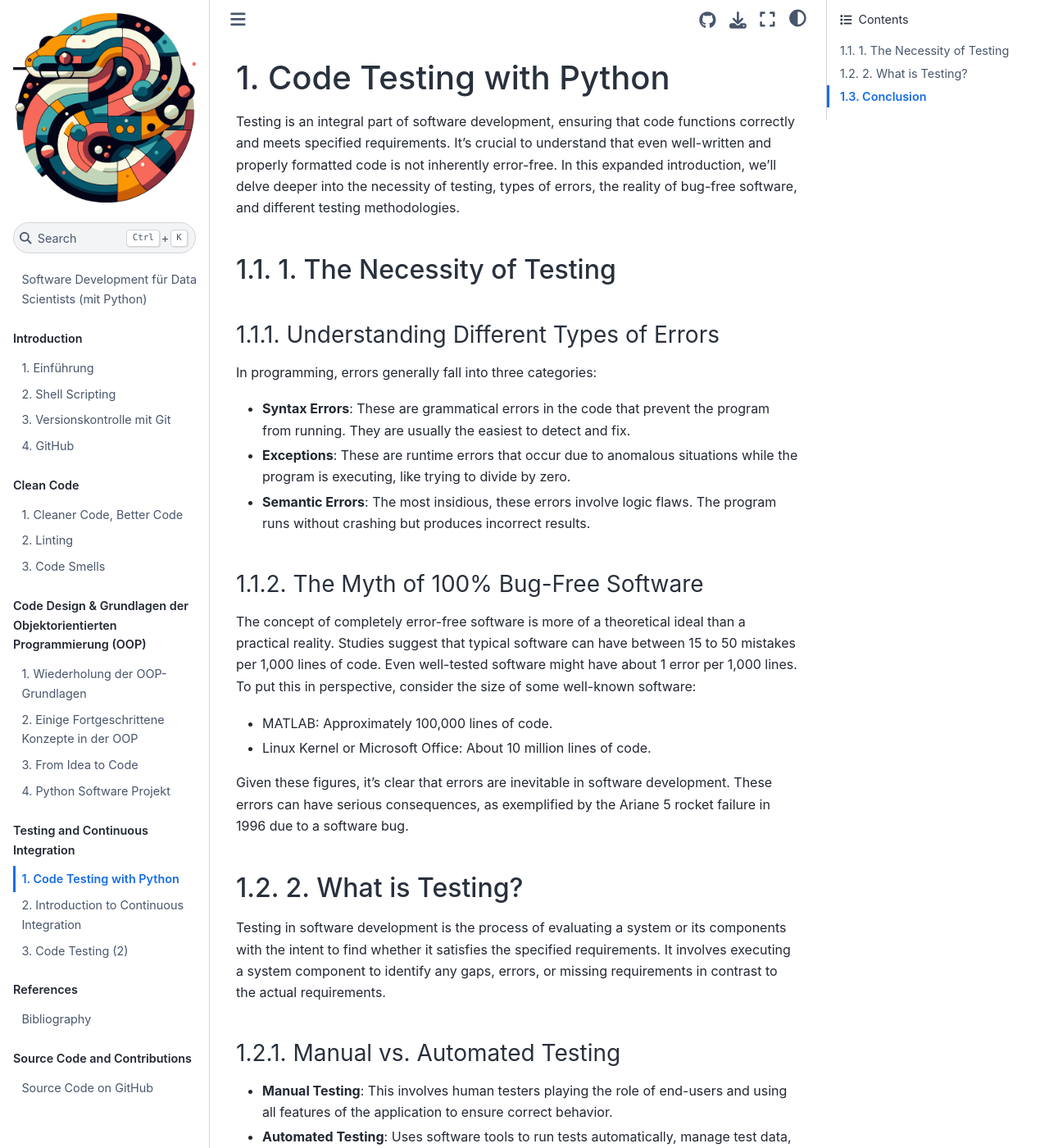
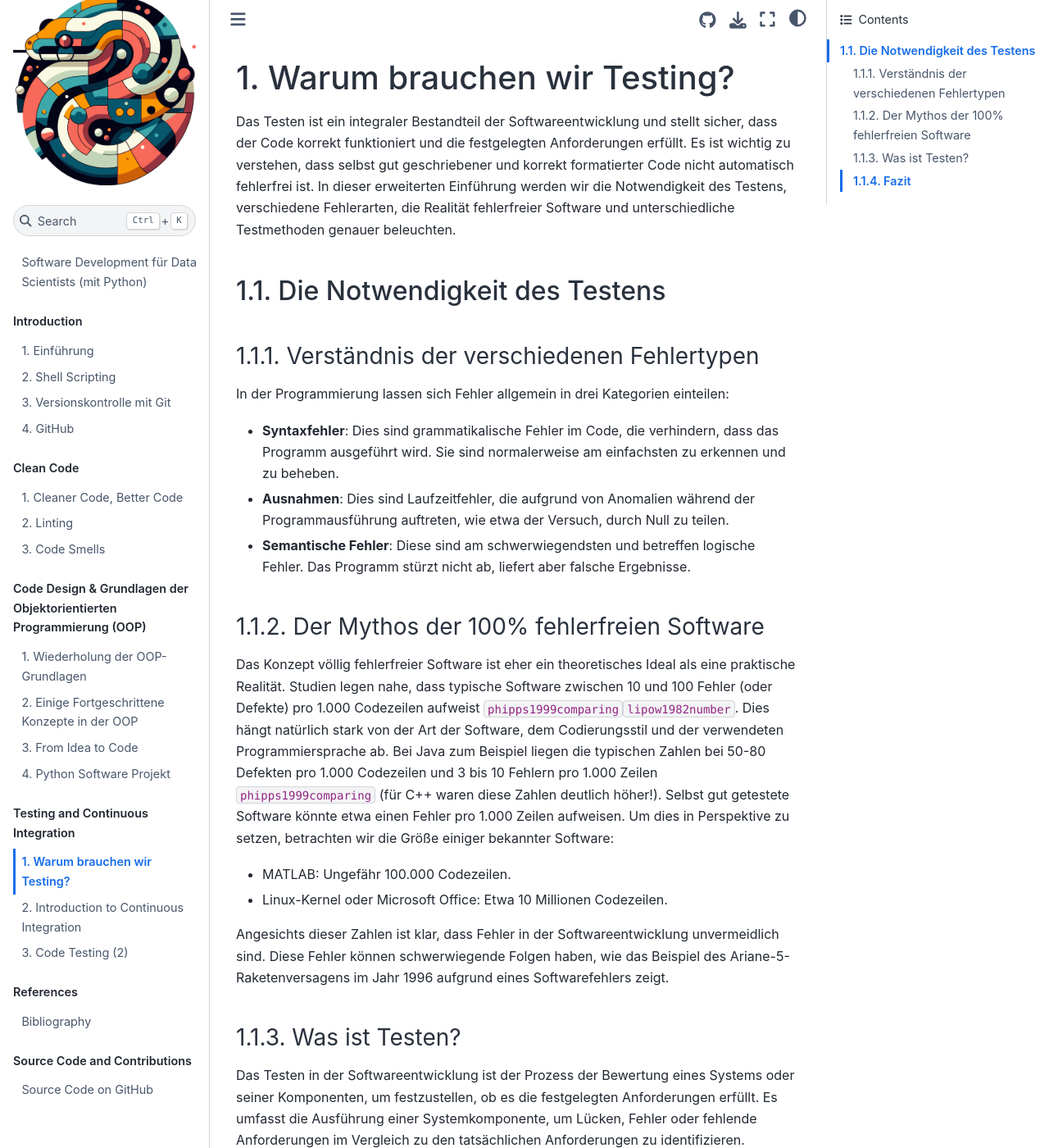
Before and after one commit to florian-huber/data_science_software_dev, a Jupyter Book: the page built from book/06_testing.md, in a window 1280 px wide and 1400 px high. Shown: the whole window at 82% size. Built offline with Jupyter Book 1.0.4 settings and Sphinx 7.4.7 and the Sphinx Book theme 1.1.4, drawn with Linux system fonts in a browser that asks for light colours; pages that are not in the unit, such as notebooks, are missing from menus; cross-references to code outside the pages are shown as plain code; some of the changed text lies outside the part shown.

Commit message:
translate to German + citations

```diff
--- a/book/06_testing.md
+++ b/book/06_testing.md
@@ -1,47 +1,47 @@
-# Code Testing with Python
+# Warum brauchen wir Testing?
 
-Testing is an integral part of software development, ensuring that code functions correctly and meets specified requirements. It's crucial to understand that even well-written and properly formatted code is not inherently error-free. In this expanded introduction, we'll delve deeper into the necessity of testing, types of errors, the reality of bug-free software, and different testing methodologies.
+Das Testen ist ein integraler Bestandteil der Softwareentwicklung und stellt sicher, dass der Code korrekt funktioniert und die festgelegten Anforderungen erfüllt. Es ist wichtig zu verstehen, dass selbst gut geschriebener und korrekt formatierter Code nicht automatisch fehlerfrei ist. In dieser erweiterten Einführung werden wir die Notwendigkeit des Testens, verschiedene Fehlerarten, die Realität fehlerfreier Software und unterschiedliche Testmethoden genauer beleuchten.
 
-### 1. The Necessity of Testing
+## Die Notwendigkeit des Testens
 
-#### Understanding Different Types of Errors
+### Verständnis der verschiedenen Fehlertypen
 
-In programming, errors generally fall into three categories:
+In der Programmierung lassen sich Fehler allgemein in drei Kategorien einteilen:
 
-- **Syntax Errors**: These are grammatical errors in the code that prevent the program from running. They are usually the easiest to detect and fix.
-- **Exceptions**: These are runtime errors that occur due to anomalous situations while the program is executing, like trying to divide by zero.
-- **Semantic Errors**: The most insidious, these errors involve logic flaws. The program runs without crashing but produces incorrect results.
+- **Syntaxfehler**: Dies sind grammatikalische Fehler im Code, die verhindern, dass das Programm ausgeführt wird. Sie sind normalerweise am einfachsten zu erkennen und zu beheben.
+- **Ausnahmen**: Dies sind Laufzeitfehler, die aufgrund von Anomalien während der Programmausführung auftreten, wie etwa der Versuch, durch Null zu teilen.
+- **Semantische Fehler**: Diese sind am schwerwiegendsten und betreffen logische Fehler. Das Programm stürzt nicht ab, liefert aber falsche Ergebnisse.
 
-#### The Myth of 100% Bug-Free Software
+### Der Mythos der 100% fehlerfreien Software
 
-The concept of completely error-free software is more of a theoretical ideal than a practical reality. Studies suggest that typical software can have between 15 to 50 mistakes per 1,000 lines of code. Even well-tested software might have about 1 error per 1,000 lines. To put this in perspective, consider the size of some well-known software:
+Das Konzept völlig fehlerfreier Software ist eher ein theoretisches Ideal als eine praktische Realität. Studien legen nahe, dass typische Software zwischen 10 und 100 Fehler (oder Defekte) pro 1.000 Codezeilen aufweist {cite}`phipps1999comparing`{cite}`lipow1982number`. Dies hängt natürlich stark von der Art der Software, dem Codierungsstil und der verwendeten Programmiersprache ab. Bei Java zum Beispiel liegen die typischen Zahlen bei 50-80 Defekten pro 1.000 Codezeilen und 3 bis 10 Fehlern pro 1.000 Zeilen {cite}`phipps1999comparing` (für C++ waren diese Zahlen deutlich höher!). Selbst gut getestete Software könnte etwa einen Fehler pro 1.000 Zeilen aufweisen. Um dies in Perspektive zu setzen, betrachten wir die Größe einiger bekannter Software:
 
-- MATLAB: Approximately 100,000 lines of code.
-- Linux Kernel or Microsoft Office: About 10 million lines of code.
+- MATLAB: Ungefähr 100.000 Codezeilen.
+- Linux-Kernel oder Microsoft Office: Etwa 10 Millionen Codezeilen.
 
-Given these figures, it's clear that errors are inevitable in software development. These errors can have serious consequences, as exemplified by the Ariane 5 rocket failure in 1996 due to a software bug.
+Angesichts dieser Zahlen ist klar, dass Fehler in der Softwareentwicklung unvermeidlich sind. Diese Fehler können schwerwiegende Folgen haben, wie das Beispiel des Ariane-5-Raketenversagens im Jahr 1996 aufgrund eines Softwarefehlers zeigt.
 
-### 2. What is Testing?
+### Was ist Testen?
 
-Testing in software development is the process of evaluating a system or its components with the intent to find whether it satisfies the specified requirements. It involves executing a system component to identify any gaps, errors, or missing requirements in contrast to the actual requirements.
+Das Testen in der Softwareentwicklung ist der Prozess der Bewertung eines Systems oder seiner Komponenten, um festzustellen, ob es die festgelegten Anforderungen erfüllt. Es umfasst die Ausführung einer Systemkomponente, um Lücken, Fehler oder fehlende Anforderungen im Vergleich zu den tatsächlichen Anforderungen zu identifizieren.
 
-#### Manual vs. Automated Testing
+#### Manuelles vs. automatisiertes Testen
 
-- **Manual Testing**: This involves human testers playing the role of end-users and using all features of the application to ensure correct behavior.
-- **Automated Testing**: Uses software tools to run tests automatically, manage test data, and utilize results to improve software quality. It's faster and more reliable for repetitive tasks.
+- **Manuelles Testen**: Dabei spielen menschliche Tester die Rolle der Endbenutzer und nutzen alle Funktionen der Anwendung, um korrektes Verhalten sicherzustellen.
+- **Automatisiertes Testen**: Hier werden Softwaretools verwendet, um Tests automatisch auszuführen, Testdaten zu verwalten und Ergebnisse zur Verbesserung der Softwarequalität zu nutzen. Es ist schneller und zuverlässiger für sich wiederholende Aufgaben.
 
-#### White Box vs. Black Box Testing
+#### White-Box- vs. Black-Box-Testing
 
-- **White Box Testing**: Also known as clear box or glass box testing, focuses on the internal structures or workings of an application, as opposed to its functionality. It requires detailed programming skills.
-- **Black Box Testing**: Focuses on the functionality of the software without peering into its internal structures or workings. This approach tests the software from the user's perspective.
+- **White-Box-Testen**: Auch als Clear-Box- oder Glass-Box-Testen bekannt, konzentriert es sich auf die internen Strukturen oder Funktionsweisen einer Anwendung im Gegensatz zu deren Funktionalität. Es erfordert detaillierte Programmierkenntnisse.
+- **Black-Box-Testen**: Konzentriert sich auf die Funktionalität der Software, ohne die internen Strukturen oder Funktionsweisen zu betrachten. Dieser Ansatz testet die Software aus der Perspektive des Benutzers.
 
-#### Types of Testing
+#### Testarten
 
-- **Acceptance Testing**: Determines if the system satisfies the user and business requirements.
-- **System Testing**: Checks the complete integrated system to evaluate the system's compliance with its specified requirements.
-- **Integration Testing**: Focuses on the interfaces between units/components to ensure that they work together correctly.
-- **Unit Testing**: Involves testing individual components or units of a program to verify that each unit performs as designed. It is often the first level of testing and forms the basis for later testing levels.
+- **Akzeptanztest**: Bestimmt, ob das System die Benutzer- und Geschäftsanforderungen erfüllt.
+- **Systemtest**: Überprüft das vollständig integrierte System, um die Konformität des Systems mit den festgelegten Anforderungen zu bewerten.
+- **Integrationstest**: Konzentriert sich auf die Schnittstellen zwischen Einheiten/Komponenten, um sicherzustellen, dass sie korrekt zusammenarbeiten.
+- **Unit-Test**: Umfasst das Testen einzelner Komponenten oder Einheiten eines Programms, um zu überprüfen, ob jede Einheit wie vorgesehen funktioniert. Es ist oft die erste Teststufe und bildet die Grundlage für spätere Teststufen.
 
-### Conclusion
+### Fazit
 
-Testing, in its various forms, is an essential practice in software development. It helps in identifying and fixing bugs before the software product is deployed, reducing the likelihood of failures and ensuring software quality. While achieving a completely bug-free application might be an unattainable goal, thorough testing can significantly reduce the number of defects and enhance the reliability and performance of the software product.
+Das Testen in seinen verschiedenen Formen ist eine wesentliche Praxis in der Softwareentwicklung. Es hilft, Fehler zu identifizieren und zu beheben, bevor das Softwareprodukt bereitgestellt wird, reduziert die Wahrscheinlichkeit von Ausfällen und stellt die Qualität der Software sicher. Während es vielleicht unerreichbar ist, eine vollständig fehlerfreie Anwendung zu erstellen, kann gründliches Testen die Anzahl der Defekte erheblich reduzieren und die Zuverlässigkeit und Leistung des Softwareprodukts verbessern.
--- a/book/references.bib
+++ b/book/references.bib
@@ -22,6 +22,27 @@
   url={https://arxiv.org/abs/2203.12466}
 }
 
+@article{lipow1982number,
+  title={Number of faults per line of code},
+  author={Lipow, Myron},
+  journal={IEEE Transactions on software Engineering},
+  number={4},
+  pages={437--439},
+  year={1982},
+  publisher={IEEE}
+}
+
+@article{phipps1999comparing,
+  title={Comparing observed bug and productivity rates for Java and C++},
+  author={Phipps, Geoffrey},
+  journal={Software: Practice and Experience},
+  volume={29},
+  number={4},
+  pages={345--358},
+  year={1999},
+  publisher={Wiley Online Library}
+}
+
 @book{zelle_python_2016,
 	address = {Portland, Oregon},
 	edition = {003 Edition},
```
Also changed, not shown: book/06_testing_eng.md (added, +47 -0 lines).
